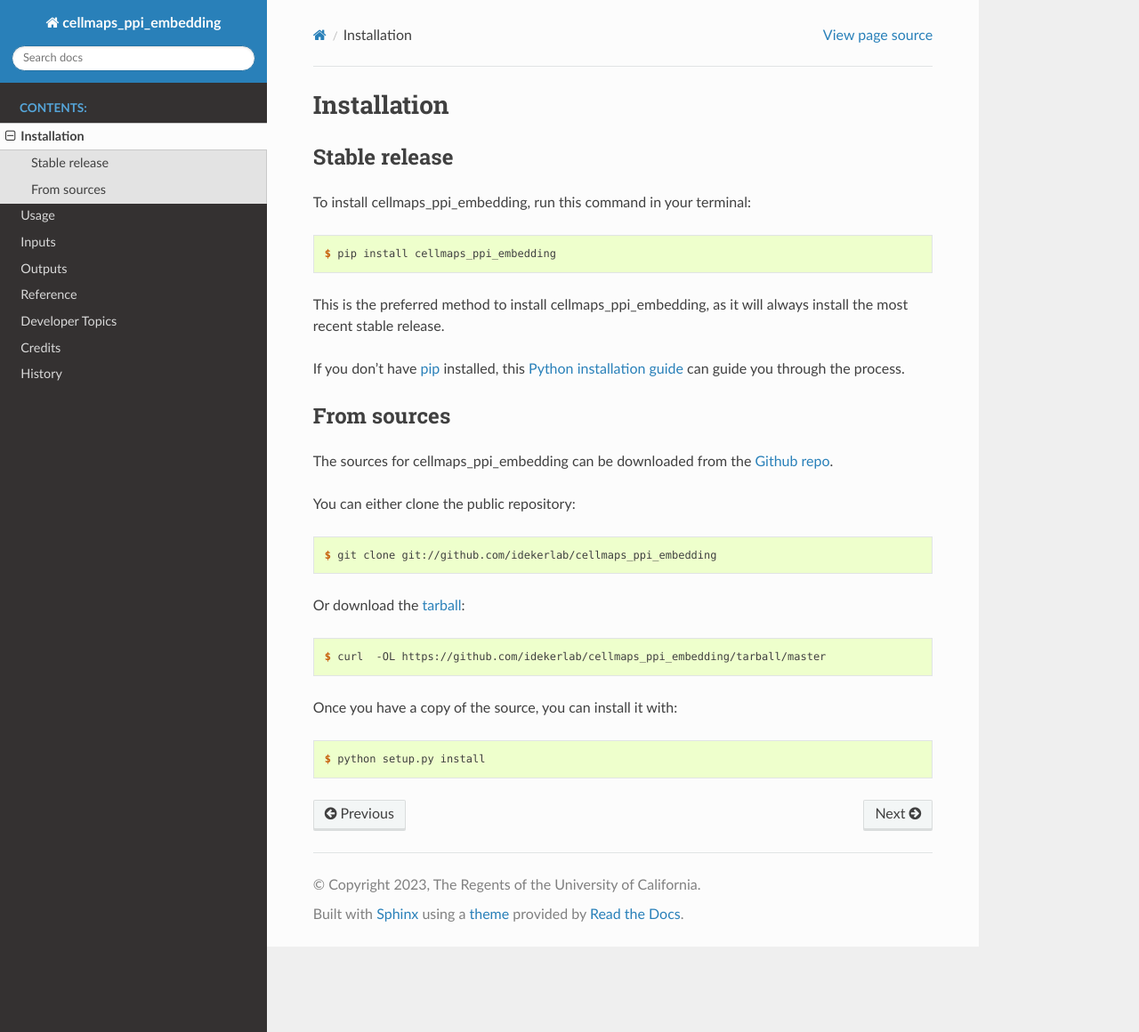
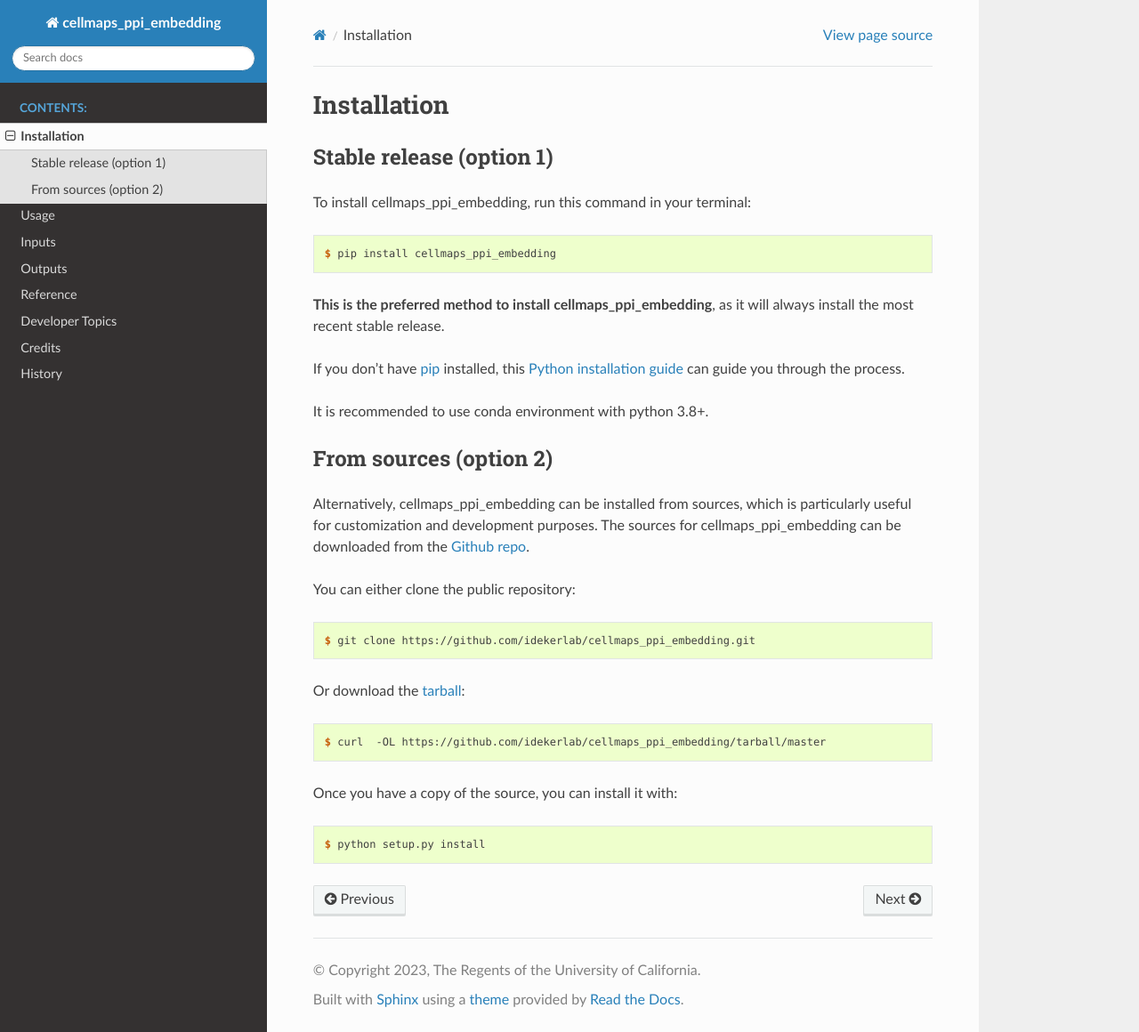
Before and after one commit to wadeschulz/cellmaps_ppi_embedding_experimental, a Sphinx documentation site: the page built from docs/installation.rst, in a window 1280 px wide and 1160 px high. Shown: the whole window at 89% size. Built offline with Sphinx 7.4.7 and the Read the Docs theme 3.1.0, drawn with Linux system fonts in a browser that asks for light colours.

Commit message:
Update docs

```diff
--- a/docs/installation.rst
+++ b/docs/installation.rst
@@ -5,8 +5,8 @@
 ============
 
 
-Stable release
---------------
+Stable release (option 1)
+--------------------------
 
 To install cellmaps_ppi_embedding, run this command in your terminal:
 
@@ -14,7 +14,7 @@
 
     $ pip install cellmaps_ppi_embedding
 
-This is the preferred method to install cellmaps_ppi_embedding, as it will always install the most recent stable release.
+**This is the preferred method to install cellmaps_ppi_embedding**, as it will always install the most recent stable release.
 
 If you don't have `pip`_ installed, this `Python installation guide`_ can guide
 you through the process.
@@ -22,17 +22,19 @@
 .. _pip: https://pip.pypa.io
 .. _Python installation guide: http://docs.python-guide.org/en/latest/starting/installation/
 
+It is recommended to use conda environment with python 3.8+.
 
-From sources
-------------
+From sources (option 2)
+------------------------
 
-The sources for cellmaps_ppi_embedding can be downloaded from the `Github repo`_.
+Alternatively, cellmaps_ppi_embedding can be installed from sources, which is particularly useful for customization
+and development purposes. The sources for cellmaps_ppi_embedding can be downloaded from the `Github repo`_.
 
 You can either clone the public repository:
 
 .. code-block:: console
 
-    $ git clone git://github.com/idekerlab/cellmaps_ppi_embedding
+    $ git clone https://github.com/idekerlab/cellmaps_ppi_embedding.git
 
 Or download the `tarball`_:
 
```
